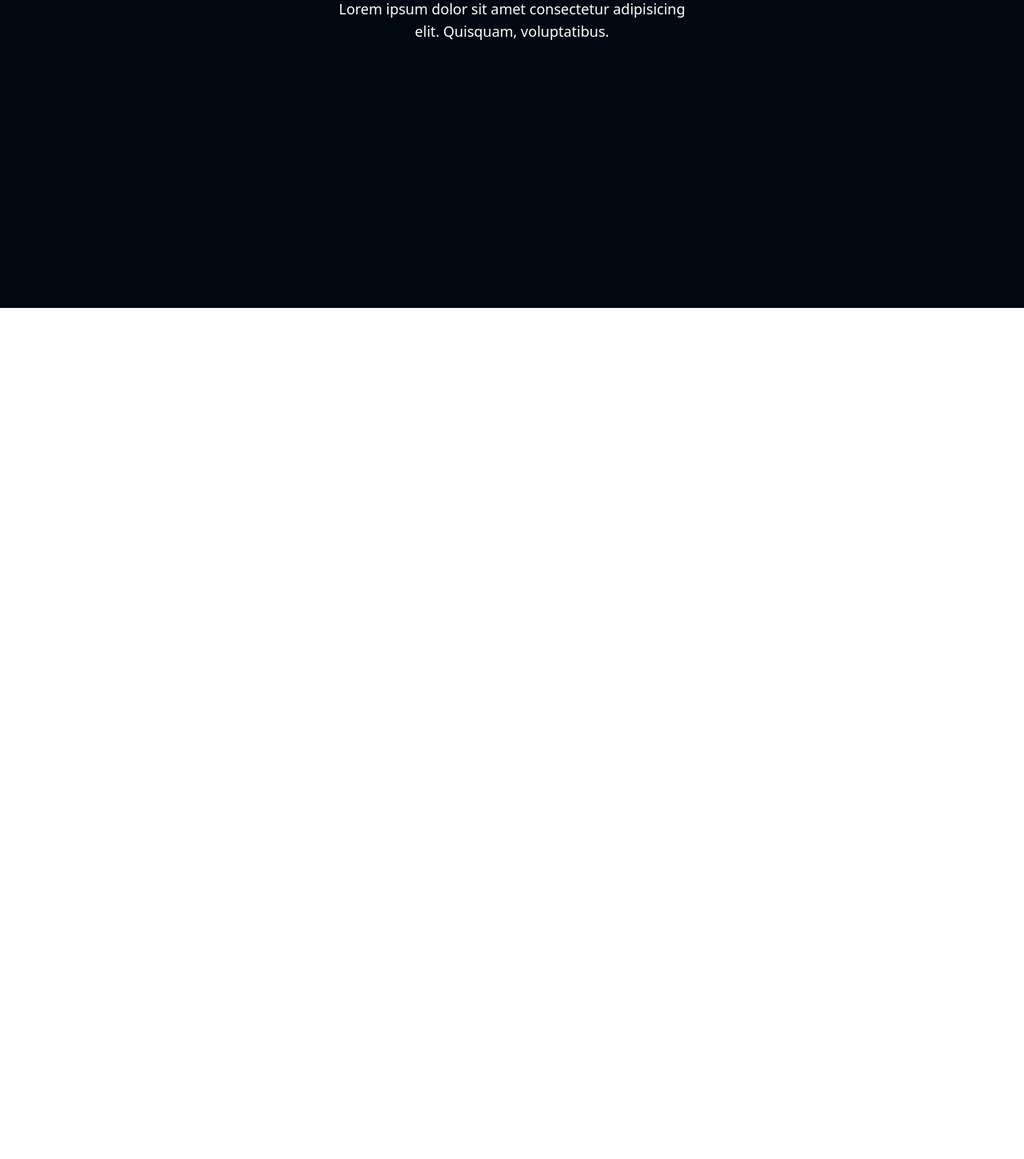
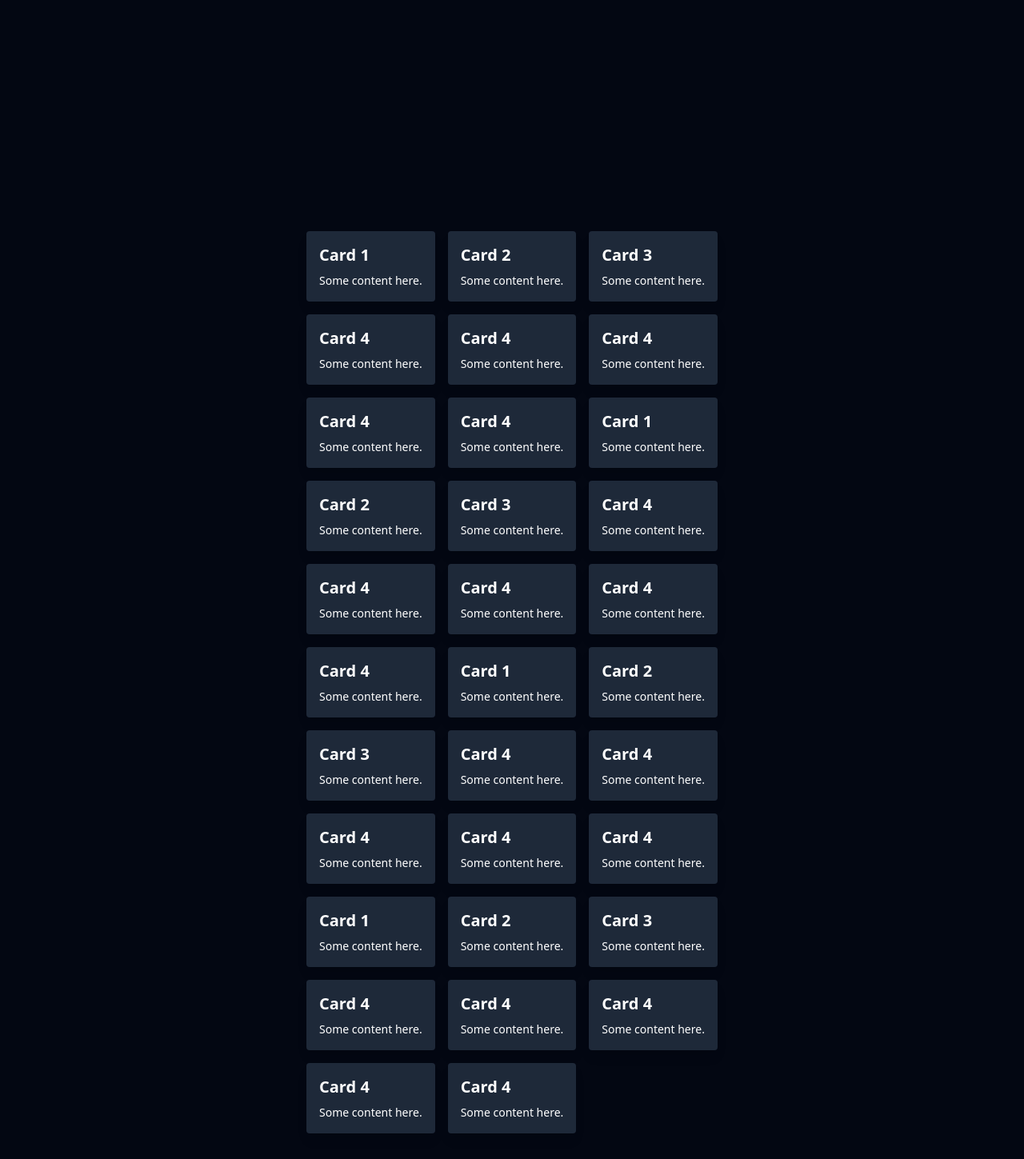
Before and after one commit to linus-jansson/limpan.dev, a Next.js app: page / in a window 1280 px wide. Shown: the part 415-1864 px from the top of the page at 80% size. Before the commit the page ends 800 px from the top, so only its background shows below. Built offline with nearby package versions, Linux system fonts and the light colour scheme.

Commit message:
feat: adding some content to try out

```diff
--- a/src/app/page.tsx
+++ b/src/app/page.tsx
@@ -6,11 +6,163 @@ export default function Home() {
     <main className="relative flex min-h-screen flex-col items-center justify-center overflow-hidden bg-gray-950 p-8 text-white">
       <BlobProvider/>
       <div className="relative grid place-items-center">
-        <h1 className="text-7xl font-bold tracking-wider">Heading</h1>
-        <p className="mt-2 text-center w-2/3 h-auto text-lg text-wrap">
-          Lorem ipsum dolor sit amet consectetur adipisicing elit. Quisquam,
-          voluptatibus.
-        </p>
+        <section>
+          <h1 className="text-7xl font-bold tracking-wider">Heading</h1>
+          <p className="mt-2 text-center w-2/3 h-auto text-lg text-wrap">
+            Lorem ipsum dolor sit amet consectetur adipisicing elit. Quisquam,
+            voluptatibus.
+          </p>
+        </section>
+
+
+
+
+        <section className="mt-4 flex flex-col gap-2">
+          <button className="rounded bg-blue-500 px-4 py-2 text-white hover:bg-blue-600 transition duration-300">
+            Button 1
+          </button>
+          <button className="rounded bg-green-500 px-4 py-2 text-white hover:bg-green-600 transition duration-300">
+            Button 2
+          </button>
+          <button className="rounded bg-red-500 px-4 py-2 text-white hover:bg-red-600 transition duration-300">
+            Button 3
+          </button>
+
+        </section>
+
+        {/* Some cards with some stuff */}
+        <section className="mt-96 grid grid-cols-1 sm:grid-cols-2 lg:grid-cols-3 gap-4">
+          <div className="rounded bg-gray-800 p-4 shadow-lg">
+            <h2 className="text-xl font-semibold">Card 1</h2>
+            <p className="mt-2 text-sm">Some content here.</p>
+          </div>
+          <div className="rounded bg-gray-800 p-4 shadow-lg">
+            <h2 className="text-xl font-semibold">Card 2</h2>
+            <p className="mt-2 text-sm">Some content here.</p>
+          </div>
+          <div className="rounded bg-gray-800 p-4 shadow-lg">
+            <h2 className="text-xl font-semibold">Card 3</h2>
+            <p className="mt-2 text-sm">Some content here.</p>
+          </div>
+          <div className="rounded bg-gray-800 p-4 shadow-lg">
+            <h2 className="text-xl font-semibold">Card 4</h2>
+            <p className="mt-2 text-sm">Some content here.</p>
+          </div>
+          <div className="rounded bg-gray-800 p-4 shadow-lg">
+            <h2 className="text-xl font-semibold">Card 4</h2>
+            <p className="mt-2 text-sm">Some content here.</p>
+          </div>
+          <div className="rounded bg-gray-800 p-4 shadow-lg">
+            <h2 className="text-xl font-semibold">Card 4</h2>
+            <p className="mt-2 text-sm">Some content here.</p>
+          </div>
+          <div className="rounded bg-gray-800 p-4 shadow-lg">
+            <h2 className="text-xl font-semibold">Card 4</h2>
+            <p className="mt-2 text-sm">Some content here.</p>
+          </div>
+          <div className="rounded bg-gray-800 p-4 shadow-lg">
+            <h2 className="text-xl font-semibold">Card 4</h2>
+            <p className="mt-2 text-sm">Some content here.</p>
+          </div>
+          <div className="rounded bg-gray-800 p-4 shadow-lg">
+            <h2 className="text-xl font-semibold">Card 1</h2>
+            <p className="mt-2 text-sm">Some content here.</p>
+          </div>
+          <div className="rounded bg-gray-800 p-4 shadow-lg">
+            <h2 className="text-xl font-semibold">Card 2</h2>
+            <p className="mt-2 text-sm">Some content here.</p>
+          </div>
+          <div className="rounded bg-gray-800 p-4 shadow-lg">
+            <h2 className="text-xl font-semibold">Card 3</h2>
+            <p className="mt-2 text-sm">Some content here.</p>
+          </div>
+          <div className="rounded bg-gray-800 p-4 shadow-lg">
+            <h2 className="text-xl font-semibold">Card 4</h2>
+            <p className="mt-2 text-sm">Some content here.</p>
+          </div>
+          <div className="rounded bg-gray-800 p-4 shadow-lg">
+            <h2 className="text-xl font-semibold">Card 4</h2>
+            <p className="mt-2 text-sm">Some content here.</p>
+          </div>
+          <div className="rounded bg-gray-800 p-4 shadow-lg">
+            <h2 className="text-xl font-semibold">Card 4</h2>
+            <p className="mt-2 text-sm">Some content here.</p>
+          </div>
+          <div className="rounded bg-gray-800 p-4 shadow-lg">
+            <h2 className="text-xl font-semibold">Card 4</h2>
+            <p className="mt-2 text-sm">Some content here.</p>
+          </div>
+          <div className="rounded bg-gray-800 p-4 shadow-lg">
+            <h2 className="text-xl font-semibold">Card 4</h2>
+            <p className="mt-2 text-sm">Some content here.</p>
+          </div>
+          <div className="rounded bg-gray-800 p-4 shadow-lg">
+            <h2 className="text-xl font-semibold">Card 1</h2>
+            <p className="mt-2 text-sm">Some content here.</p>
+          </div>
+          <div className="rounded bg-gray-800 p-4 shadow-lg">
+            <h2 className="text-xl font-semibold">Card 2</h2>
+            <p className="mt-2 text-sm">Some content here.</p>
+          </div>
+          <div className="rounded bg-gray-800 p-4 shadow-lg">
+            <h2 className="text-xl font-semibold">Card 3</h2>
+            <p className="mt-2 text-sm">Some content here.</p>
+          </div>
+          <div className="rounded bg-gray-800 p-4 shadow-lg">
+            <h2 className="text-xl font-semibold">Card 4</h2>
+            <p className="mt-2 text-sm">Some content here.</p>
+          </div>
+          <div className="rounded bg-gray-800 p-4 shadow-lg">
+            <h2 className="text-xl font-semibold">Card 4</h2>
+            <p className="mt-2 text-sm">Some content here.</p>
+          </div>
+          <div className="rounded bg-gray-800 p-4 shadow-lg">
+            <h2 className="text-xl font-semibold">Card 4</h2>
+            <p className="mt-2 text-sm">Some content here.</p>
+          </div>
+          <div className="rounded bg-gray-800 p-4 shadow-lg">
+            <h2 className="text-xl font-semibold">Card 4</h2>
+            <p className="mt-2 text-sm">Some content here.</p>
+          </div>
+          <div className="rounded bg-gray-800 p-4 shadow-lg">
+            <h2 className="text-xl font-semibold">Card 4</h2>
+            <p className="mt-2 text-sm">Some content here.</p>
+          </div>
+          <div className="rounded bg-gray-800 p-4 shadow-lg">
+            <h2 className="text-xl font-semibold">Card 1</h2>
+            <p className="mt-2 text-sm">Some content here.</p>
+          </div>
+          <div className="rounded bg-gray-800 p-4 shadow-lg">
+            <h2 className="text-xl font-semibold">Card 2</h2>
+            <p className="mt-2 text-sm">Some content here.</p>
+          </div>
+          <div className="rounded bg-gray-800 p-4 shadow-lg">
+            <h2 className="text-xl font-semibold">Card 3</h2>
+            <p className="mt-2 text-sm">Some content here.</p>
+          </div>
+          <div className="rounded bg-gray-800 p-4 shadow-lg">
+            <h2 className="text-xl font-semibold">Card 4</h2>
+            <p className="mt-2 text-sm">Some content here.</p>
+          </div>
+          <div className="rounded bg-gray-800 p-4 shadow-lg">
+            <h2 className="text-xl font-semibold">Card 4</h2>
+            <p className="mt-2 text-sm">Some content here.</p>
+          </div>
+          <div className="rounded bg-gray-800 p-4 shadow-lg">
+            <h2 className="text-xl font-semibold">Card 4</h2>
+            <p className="mt-2 text-sm">Some content here.</p>
+          </div>
+          <div className="rounded bg-gray-800 p-4 shadow-lg">
+            <h2 className="text-xl font-semibold">Card 4</h2>
+            <p className="mt-2 text-sm">Some content here.</p>
+          </div>
+          <div className="rounded bg-gray-800 p-4 shadow-lg">
+            <h2 className="text-xl font-semibold">Card 4</h2>
+            <p className="mt-2 text-sm">Some content here.</p>
+          </div>
+        </section>
+
+
       </div>
     </main>
   );
--- a/src/components/mouse-blob.tsx
+++ b/src/components/mouse-blob.tsx
@@ -199,8 +199,8 @@ export function MouseBlob({
   }, [position, rotation, time, baseRadius, windowSize])
 
   return (
-    <div ref={wrapperRef} className="pointer-events-none fixed inset-0 z-0 flex items-center justify-center opacity-75">
-      <svg className="h-full w-full blur-3xl" viewBox={`0 0 ${window.innerWidth} ${window.innerHeight}`}>
+    <div ref={wrapperRef} className="pointer-events-none fixed inset-0 z-0 flex items-center justify-center opacity-75 will-change-auto duration-500 blur-3xl">
+      <svg className="h-full w-full" viewBox={`0 0 ${window.innerWidth} ${window.innerHeight}`}>
         <defs>
           <linearGradient id="blob-gradient" x1="0%" y1="0%" x2="100%" y2="100%">
             <stop offset="0%" stopColor={c1} />
```
